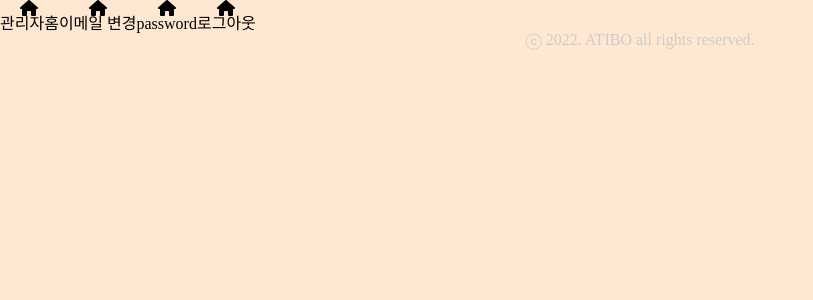
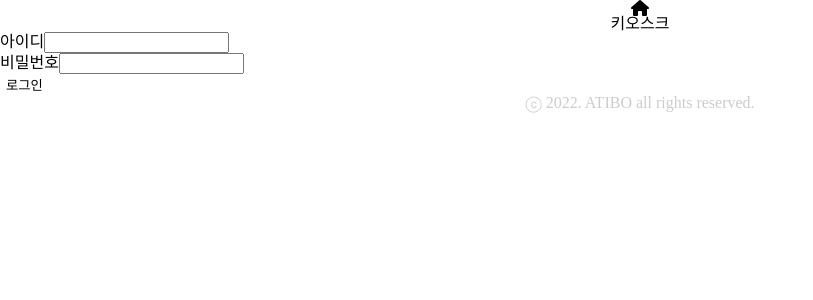
Before and after one commit to student-inbody-kiosk/ATIBO, a Vue app in the folder frontend/: page /admin in a window 1280 px wide. Shown: the top 300 px of the page, without its empty margins (0-813 px from the left). Built offline with nearby package versions, Linux system fonts and the light colour scheme.

Commit message:
AdmIndexView and AdmMainView

```diff
--- a/frontend/src/components/admin/AdmHeader.vue
+++ b/frontend/src/components/admin/AdmHeader.vue
@@ -1,9 +1,5 @@
 <script setup lang="ts">
 import IconButton from '@/components/common/IconButton.vue';
-
-const handleModal = function openModal(message: string) {
-    console.log(`open ${message} modal`);
-};
 
 const handlLogout = function logoutAndRedirect() {
     console.log('logout');
@@ -14,9 +10,9 @@ const handlLogout = function logoutAndRedirect() {
     <div class="admin-header">
         <IconButton
             class="admin-header__icon"
-            text="관리자홈"
+            text="홈"
             emitMessage="routing"
-            @routing="$router.push({ name: admin })"
+            @routing="$router.push({ name: 'admin' })"
             >>
             <template #icon>
                 <font-awesome-icon icon="house" />
@@ -27,7 +23,7 @@ const handlLogout = function logoutAndRedirect() {
             class="admin-header__icon"
             text="이메일 변경"
             emitMessage="modal"
-            @modal="() => handleModal('email')"
+            @modal="$emit('open-modal', 'email')"
             >>
             <template #icon>
                 <font-awesome-icon icon="house" />
@@ -38,7 +34,7 @@ const handlLogout = function logoutAndRedirect() {
             class="admin-header__icon"
             text="password"
             emitMessage="modal"
-            @modal="() => handleModal('password')"
+            @modal="$emit('open-modal', 'password')"
             >>
             <template #icon>
                 <font-awesome-icon icon="house" />
--- a/frontend/src/router/index.ts
+++ b/frontend/src/router/index.ts
@@ -31,6 +31,11 @@ const router = createRouter({
             name: 'admin',
             component: () => import('@/views/admin/AdmIndexView.vue'),
         },
+        {
+            path: '/admin/main',
+            name: 'admin-main',
+            component: () => import('@/views/admin/AdmMainView.vue'),
+        },
     ],
 });
 
--- a/frontend/src/views/admin/AdmIndexView.vue
+++ b/frontend/src/views/admin/AdmIndexView.vue
@@ -1,14 +1,67 @@
 <script setup lang="ts">
 import AdmLayout from '@/components/admin/AdmLayout.vue';
-import AdmHeader from '@/components/admin/AdmHeader.vue';
+import IconButton from '@/components/common/IconButton.vue';
+import TheInput from '@/components/common/TheInput.vue';
+
+import { useRouter } from 'vue-router';
+
+import { ref } from 'vue';
+
+const router = useRouter();
+const userId = ref('');
+const userPassword = ref('');
+
+const handleIdInput = function updateUserId(value: string) {
+    userId.value = value;
+};
+
+const handlePasswordInput = function updateUserPassword(value: string) {
+    userPassword.value = value;
+};
+
+const handleLoginSubmit = function login() {
+    console.log(userId.value, userPassword.value);
+    router.push({ name: 'admin-main' });
+};
 </script>
 
 <template>
     <AdmLayout>
         <template #admin-header>
-            <AdmHeader />
+            <IconButton
+                text="키오스크"
+                emitMessage="routing"
+                @routing="$router.push({ name: 'kiosk' })">
+                <template #icon>
+                    <font-awesome-icon icon="house" />
+                </template>
+            </IconButton>
+        </template>
+
+        <template #admin-main>
+            <div>
+                <TheInput
+                    type="text"
+                    refer="id"
+                    :value="userId"
+                    label="아이디"
+                    @update-input="handleIdInput"
+                    @submit="handleLoginSubmit" />
+                <TheInput
+                    type="password"
+                    refer="password"
+                    :value="userPassword"
+                    label="비밀번호"
+                    @update-input="handlePasswordInput"
+                    @submit="handleLoginSubmit" />
+                <button @click="handleLoginSubmit">로그인</button>
+            </div>
         </template>
     </AdmLayout>
 </template>
 
-<style lang="scss"></style>
+<style lang="scss">
+body {
+    background-color: $white;
+}
+</style>
--- /dev/null
+++ b/frontend/src/views/admin/AdmMainView.vue
@@ -0,0 +1,50 @@
+<script setup lang="ts">
+import AdmLayout from '@/components/admin/AdmLayout.vue';
+import AdmHeader from '@/components/admin/AdmHeader.vue';
+import TheModal from '@/components/common/TheModal.vue';
+
+import { ref } from 'vue';
+
+const isEmailModalOpen = ref(false);
+const isPasswordModalOpen = ref(false);
+
+const handleModalOpen = function openModal(message: string) {
+    if (message === 'email') {
+        isEmailModalOpen.value = true;
+        return;
+    }
+    isPasswordModalOpen.value = true;
+};
+
+const handleModalClose = function closeModal() {
+    isEmailModalOpen.value = false;
+    isPasswordModalOpen.value = false;
+};
+</script>
+
+<template>
+    <AdmLayout>
+        <template #admin-header>
+            <AdmHeader @open-modal="handleModalOpen" />
+        </template>
+
+        <template #admin-main>
+            <teleport to="#teleport">
+                <TheModal
+                    v-show="isEmailModalOpen || isPasswordModalOpen"
+                    @close-modal="handleModalClose">
+                    <template #modal-content>
+                        <div v-show="isEmailModalOpen">Email Form</div>
+                        <div v-show="isPasswordModalOpen">passwordform</div>
+                    </template>
+                </TheModal></teleport
+            >
+        </template>
+    </AdmLayout>
+</template>
+
+<style lang="scss">
+body {
+    background-color: $white;
+}
+</style>
```
